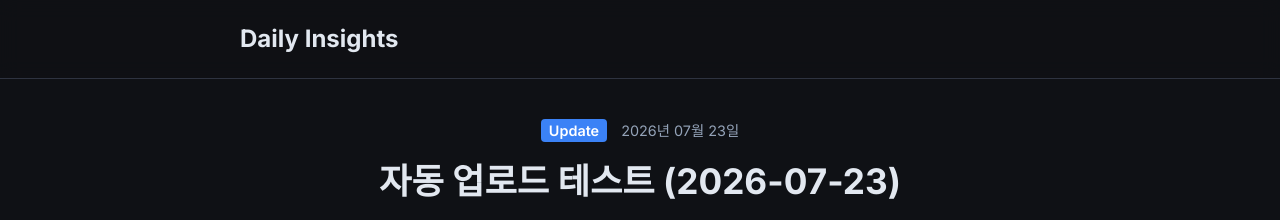
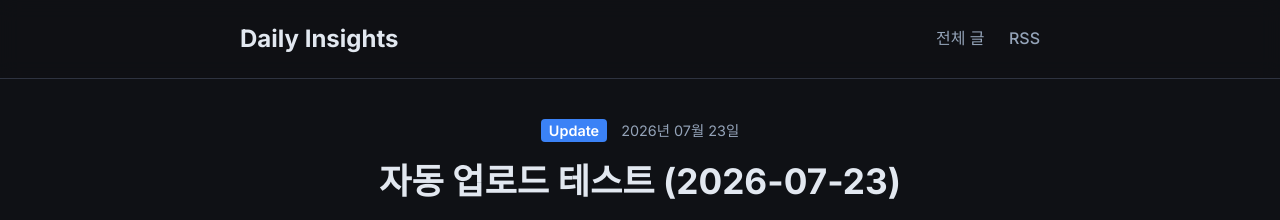
Before and after one commit to kamajyna/Auto-blog, a Jekyll site: the page built from _posts/2026-07-23-auto-post.md, in a window 1280 px wide. Shown: the top 220 px of the page. Built offline with Jekyll 4.4.1, drawn with Linux system fonts in a browser that asks for light colours; some web fonts are replaced; our own code applies the rules of GitHub Pages for plain Markdown files.

Commit message:
Phase 3: Related posts, Archive page, Header nav, GA4 analytics setup

```diff
--- a/_layouts/default.html
+++ b/_layouts/default.html
@@ -11,14 +11,25 @@
   <link rel="preconnect" href="https://fonts.gstatic.com" crossorigin>
   <link href="https://fonts.googleapis.com/css2?family=Inter:wght@400;500;600;700&display=swap" rel="stylesheet">
   <link rel="stylesheet" as="style" crossorigin href="https://cdn.jsdelivr.net/gh/orioncactus/pretendard@v1.3.9/dist/web/static/pretendard.min.css" />
+  {%- if site.google_analytics -%}
+  <!-- Global site tag (gtag.js) - Google Analytics -->
+  <script async src="https://www.googletagmanager.com/gtag/js?id={{ site.google_analytics }}"></script>
+  <script>
+    window.dataLayer = window.dataLayer || [];
+    function gtag(){dataLayer.push(arguments);}
+    gtag('js', new Date());
+    gtag('config', '{{ site.google_analytics }}');
+  </script>
+  {%- endif -%}
 </head>
 <body>
   <header class="site-header">
-    <div class="wrapper">
+    <div class="wrapper site-header-wrapper">
       <a class="site-title" rel="author" href="{{ "/" | relative_url }}">{{ site.title | escape }}</a>
       <nav class="site-nav">
         <div class="trigger">
-          <!-- You can add nav links here -->
+          <a class="page-link" href="{{ "/archive/" | relative_url }}">전체 글</a>
+          <a class="page-link" href="{{ "/feed.xml" | relative_url }}" target="_blank">RSS</a>
         </div>
       </nav>
     </div>
--- a/_layouts/post.html
+++ b/_layouts/post.html
@@ -27,6 +27,27 @@
     {{ content }}
   </div>
 
+  <!-- Related Posts Section -->
+  {% assign current_category = page.categories | first %}
+  {% assign related_posts = site.categories[current_category] | where_exp: "item", "item.url != page.url" %}
+  {% if related_posts.size > 0 %}
+    <div class="related-posts-section">
+      <h3 class="section-heading">📌 연관 포스트</h3>
+      <div class="post-grid">
+        {% for post in related_posts limit:2 %}
+          <div class="post-card">
+            <a class="post-link" href="{{ post.url | relative_url }}">
+              <div class="post-card-content">
+                <h4 class="post-title">{{ post.title | escape }}</h4>
+                <span class="post-date">{{ post.date | date: "%Y-%m-%d" }}</span>
+              </div>
+            </a>
+          </div>
+        {% endfor %}
+      </div>
+    </div>
+  {% endif %}
+
   <div class="post-footer">
     <a href="{{ "/" | relative_url }}" class="back-link">← 메인으로 돌아가기</a>
   </div>
--- a/assets/css/style.scss
+++ b/assets/css/style.scss
@@ -48,11 +48,57 @@
   top: 0;
   z-index: 100;
 }
+.site-header-wrapper {
+  display: flex;
+  justify-content: space-between;
+  align-items: center;
+}
 .site-title {
   font-size: 1.5rem;
   font-weight: 700;
   color: var(--text-color) !important;
   text-decoration: none !important;
+}
+.site-nav .page-link {
+  color: var(--text-muted);
+  margin-left: 20px;
+  font-weight: 500;
+}
+.site-nav .page-link:hover {
+  color: var(--accent-color);
+  text-decoration: none;
+}
+
+/* Archive Page */
+.archive-year {
+  font-size: 1.5rem;
+  margin-top: 30px;
+  color: var(--accent-color);
+  border-bottom: 1px solid var(--border-color);
+  padding-bottom: 5px;
+}
+.archive-posts {
+  list-style: none;
+  padding: 0;
+}
+.archive-item {
+  display: flex;
+  align-items: center;
+  padding: 10px 0;
+  border-bottom: 1px dashed var(--border-color);
+}
+.archive-date {
+  font-size: 0.9rem;
+  color: var(--text-muted);
+  width: 70px;
+  flex-shrink: 0;
+}
+.archive-link {
+  color: var(--text-color);
+  font-weight: 500;
+}
+.archive-link:hover {
+  color: var(--accent-color);
 }
 
 /* Home / Grid */
```
Also changed, not shown: _layouts/archive.html (added, +22 -0 lines), archive.md (added, +5 -0 lines).
